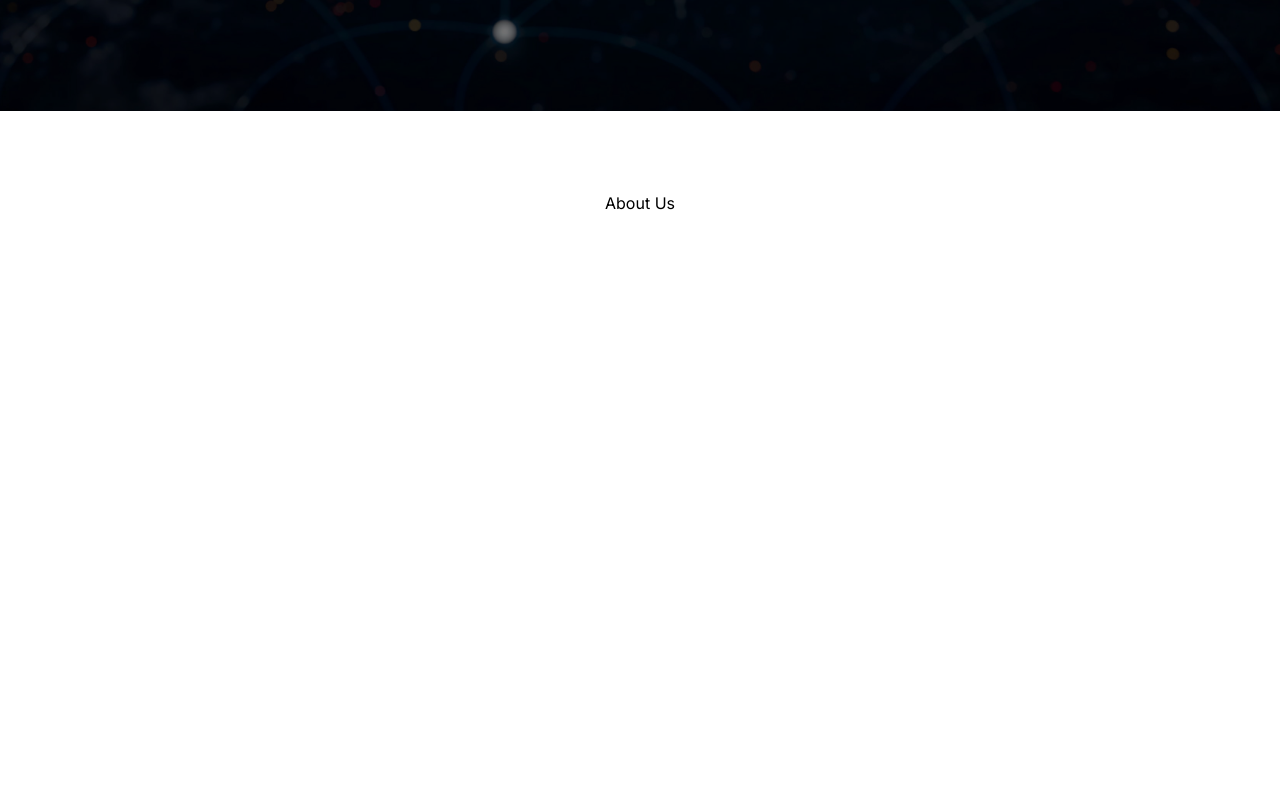
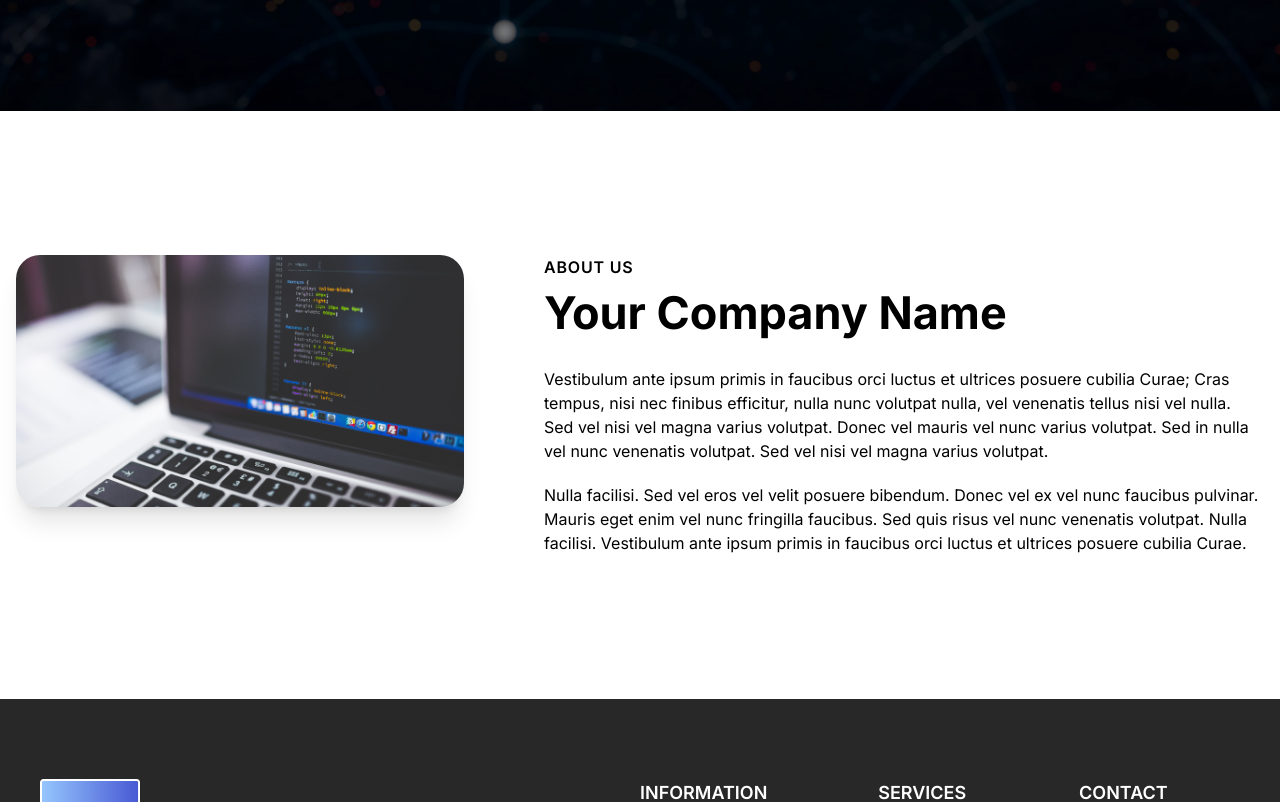
Before and after one commit to dna-projects/web-design-template, a Next.js app: page / in a window 1280 px wide. Shown: the part 689-1491 px from the top of the page. Built offline with nearby package versions, Linux system fonts and the light colour scheme.

Commit message:
Add About section on landing page with image.

```diff
--- a/app/page.tsx
+++ b/app/page.tsx
@@ -8,10 +8,10 @@ export default function Home() {
   return (
     <>
       <Navbar />
-      <main className='flex flex-col min-h-screen'>
+      <main className='flex flex-col'>
 
           {/* Landing container */}
-        <div className='landing-image flex flex-col justify-center relative w-full h-screen'>
+          <div className='landing-image flex flex-col justify-center relative w-screen h-screen'>
             <div className='flex justify-center absolute bg-black opacity-55 w-full h-full'></div>
 
             {/* Content */}
@@ -33,7 +33,22 @@ export default function Home() {
           </div>
 
           {/* About section */}
-        <div className='bg-white w-full h-[700px] text-center mt-20'>About Us</div>
+          <div className='flex flex-col max-w-screen-2xl mx-auto gap-20 py-36 px-4 lg:flex-row 2xl:px-0'>
+            <Image
+              src='/about.jpg'
+              alt=''
+              width={1920}
+              height={1080}
+              priority={true}
+              className='self-center w-[450px] h-[252px] rounded-3xl shadow-xl lg:self-start 2xl:w-[750px] 2xl:h-[420px]'
+            />
+            <div className='flex flex-col'>
+              <div className='font-semibold tracking-wider'>ABOUT US</div>
+              <div className='text-[35px] font-bold md:text-[45px]'>Your Company Name</div>
+              <div className='mt-5'>Vestibulum ante ipsum primis in faucibus orci luctus et ultrices posuere cubilia Curae; Cras tempus, nisi nec finibus efficitur, nulla nunc volutpat nulla, vel venenatis tellus nisi vel nulla. Sed vel nisi vel magna varius volutpat. Donec vel mauris vel nunc varius volutpat. Sed in nulla vel nunc venenatis volutpat. Sed vel nisi vel magna varius volutpat.</div>
+              <p className='mt-5'>Nulla facilisi. Sed vel eros vel velit posuere bibendum. Donec vel ex vel nunc faucibus pulvinar. Mauris eget enim vel nunc fringilla faucibus. Sed quis risus vel nunc venenatis volutpat. Nulla facilisi. Vestibulum ante ipsum primis in faucibus orci luctus et ultrices posuere cubilia Curae.</p>
+            </div>
+          </div>
 
       </main>
       <Footer />
--- a/components/Footer.tsx
+++ b/components/Footer.tsx
@@ -7,7 +7,7 @@ export default function Footer() {
             <div className='flex flex-col bg-[#282828] text-white gap-20 px-10 pt-20 pb-7'>
 
                 {/* Logo and content */}
-                <div className='flex flex-col justify-between self-center w-full max-w-[1320px] lg:flex-row'>
+                <div className='flex flex-col justify-between self-center w-full max-w-screen-2xl lg:flex-row'>
                     {/* Logo */}
                     <div className='flex justify-center self-center w-96 mb-10 lg:justify-start lg:self-start'>
                         <Image
--- a/components/Navbar.tsx
+++ b/components/Navbar.tsx
@@ -10,8 +10,8 @@ export default function Navbar() {
 
     return (
         <>
-            <nav className='flex flex-row fixed w-full bg-white shadow-lg z-50'>
-
+            <nav className='flex flex-row justify-center fixed w-full bg-white shadow-lg z-50'>
+                <div className='flex flex-row w-full max-w-screen-2xl'>
                     {/* Logo */}
                         <Image
                             src='/example-logo.png'
@@ -19,7 +19,7 @@ export default function Navbar() {
                             width={150}
                             height={150}
                             priority={true}
-                        className='self-center w-[45px] h-[45px] m-4'
+                            className='self-center w-[45px] h-[45px] m-4 2xl:w-[65px] 2xl:h-[65px] 2xl:mx-0'
                         />
 
                     {/* Hamburger Menu */}
@@ -66,6 +66,7 @@ export default function Navbar() {
                             <div className={`h-0.5 bg-primary transition-width duration-300 ${currentPath === '/contact' ? 'w-full' : 'w-0 group-hover:w-full'}`}></div>
                         </Link>
                     </div>
+                </div>
 
             </nav>
         </>
```
Also changed, not shown: public/about.jpg (added), public/banner-background2.jpg (deleted). Lines whose indentation alone changed are shown as unchanged.
